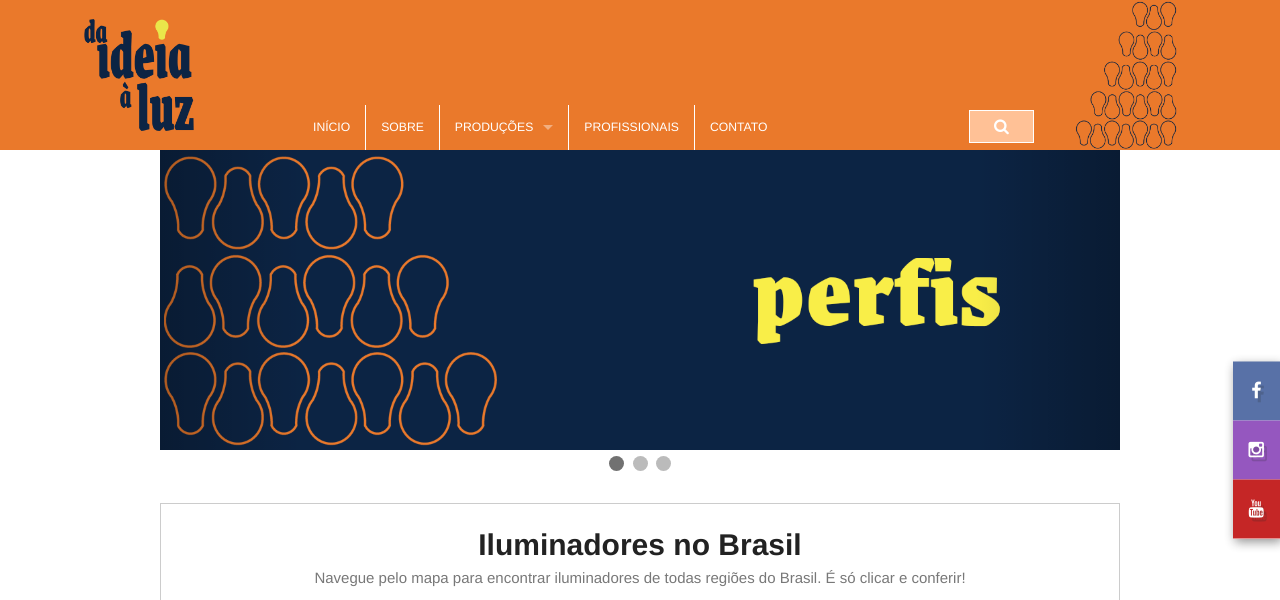
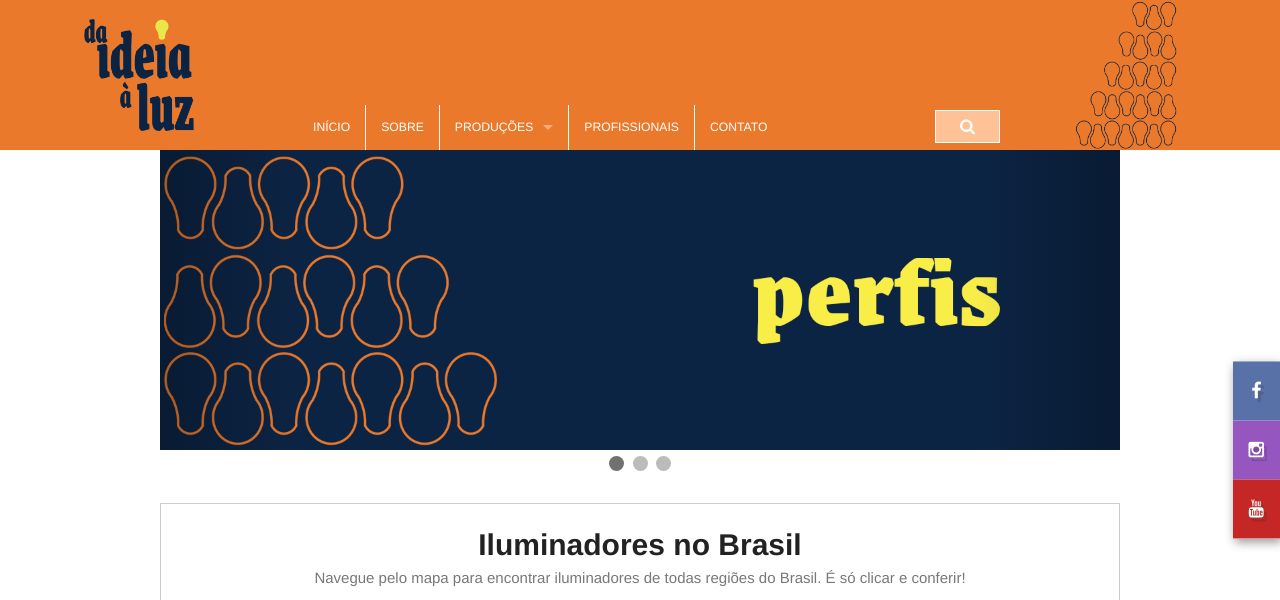
Before and after one commit to daideiaaluz/daideiaaluz.github.io, a Jekyll site: the page built from index.html, in a window 1280 px wide. Shown: the top 600 px of the page. Built offline with Jekyll 4.4.1, drawn with Linux system fonts in a browser that asks for light colours; nearby versions of some CDN libraries; grey boxes are pictures that could not be loaded.

Commit message:
Update header_nav.html

```diff
--- a/_includes/header_nav.html
+++ b/_includes/header_nav.html
@@ -21,7 +21,7 @@
                     <li class="divider"></li>
                     <li><a id="upperbold" href="/contato.html">Contato</a></li>
                 </ul>
-                <ul class="right" style="padding:5px; margin-right:35%;">
+                <ul class="right" style="padding:5px; margin-right:38%;">
                     <li>
                         <button class="button-search" onclick="location.href='/buscar.html'"><i class="fa fa-search"></i></button>
                     </li>
```
